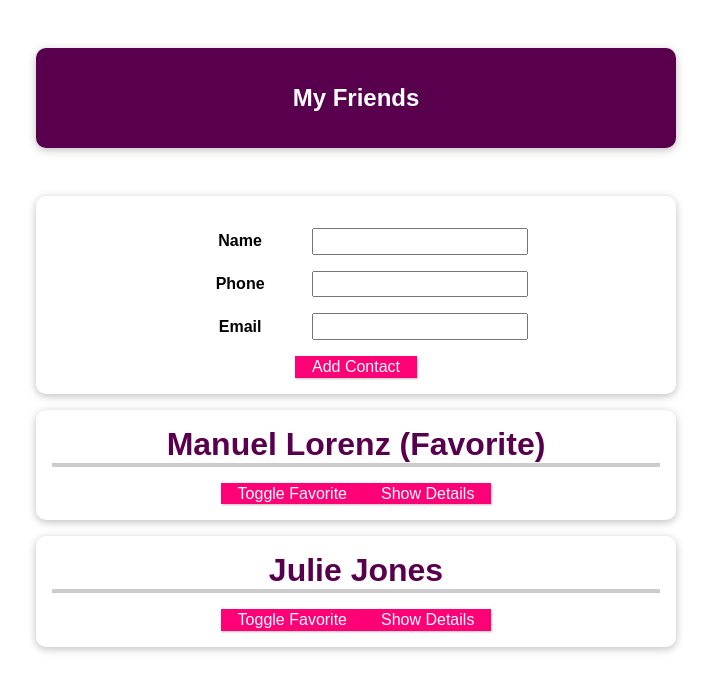
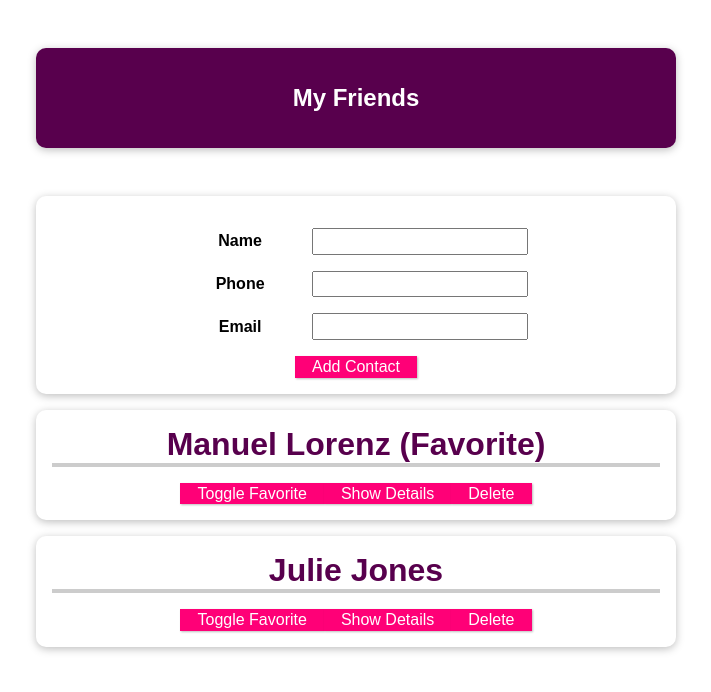
Before and after one commit to Akbaraliii/cmp-communication-01-starting-setup-main, a Vue app: page / in a window 1280 px wide. Shown: the top 692 px of the page, without its empty margins (284-995 px from the left). Built offline with nearby package versions, Linux system fonts and the light colour scheme.

Commit message:
delete button

```diff
--- a/src/App.vue
+++ b/src/App.vue
@@ -14,6 +14,7 @@
         :email-address="friend.email"
         :is-favorite="friend.isFavorite"
         @toggle-favorite="toggleFavoriteStatus"
+        @delete="deleteContact"
       ></friend-contact>
     </ul>
   </section>
@@ -57,6 +58,10 @@
         isFavorite: false,
       };
       this.friends.push(newFriendContact);
+    },
+    // filter for deleting
+    deleteContact(friendId) {
+      this.friends = this.friends.filter((friend) => friend.id !== friendId);
     },
   },
 };
--- a/src/components/FriendContact.vue
+++ b/src/components/FriendContact.vue
@@ -15,6 +15,7 @@
         {{ emailAddress }}
       </li>
     </ul>
+    <button @click="$emit('delete', id)">Delete</button>
   </li>
 </template>
 
@@ -47,7 +48,7 @@
       // },
     },
   },
-  emits: ['toggle-favorite'],
+  emits: ['toggle-favorite', 'delete'],
   // emits: {
   //   'toggle-favorite': function (id) {
   //     if (id) {
@@ -71,6 +72,9 @@
     toggleFavorite() {
       this.$emit('toggle-favorite', this.id);
     },
+    deleteFriend() {
+      this.$emit('delete');
+    },
   },
 };
 </script>
```
